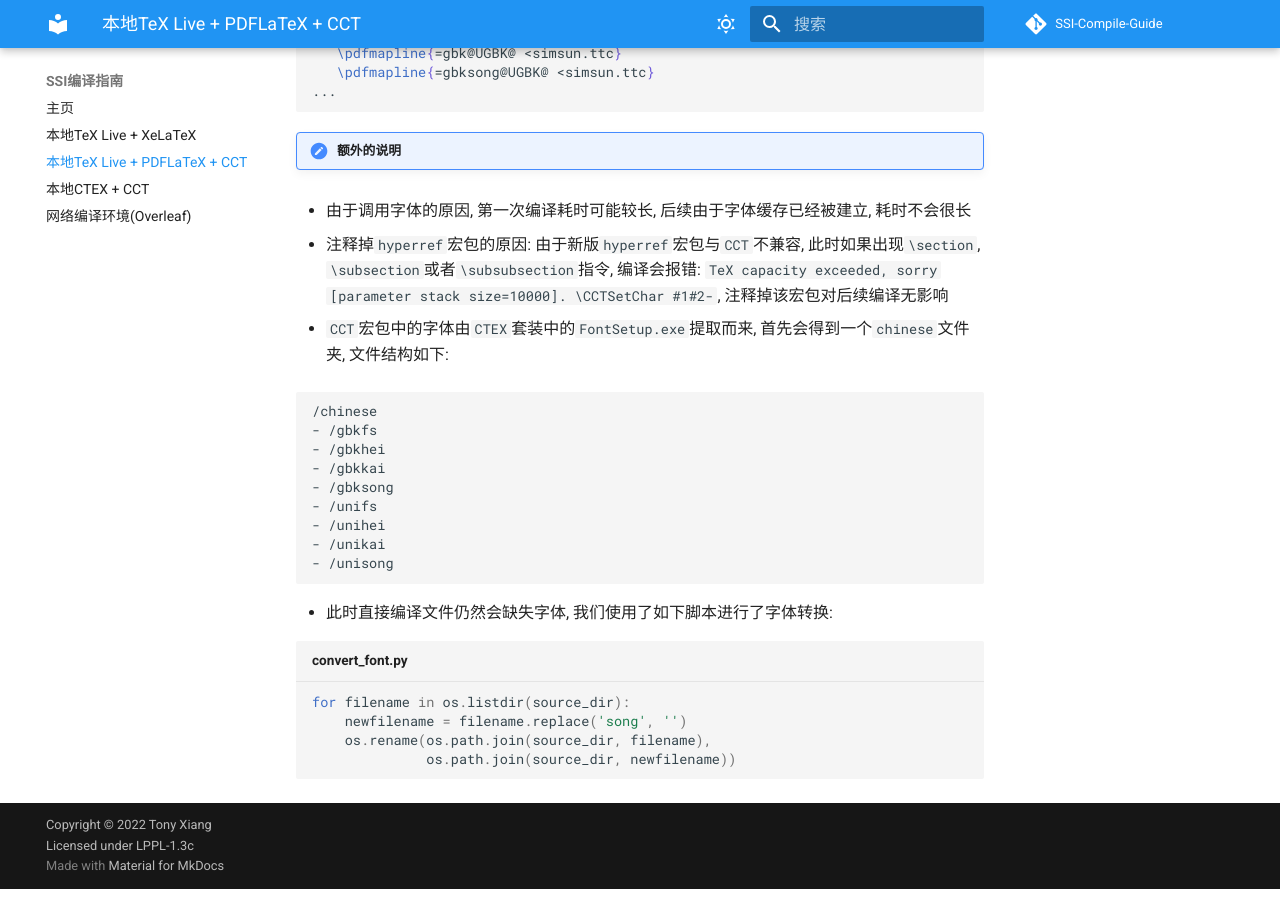
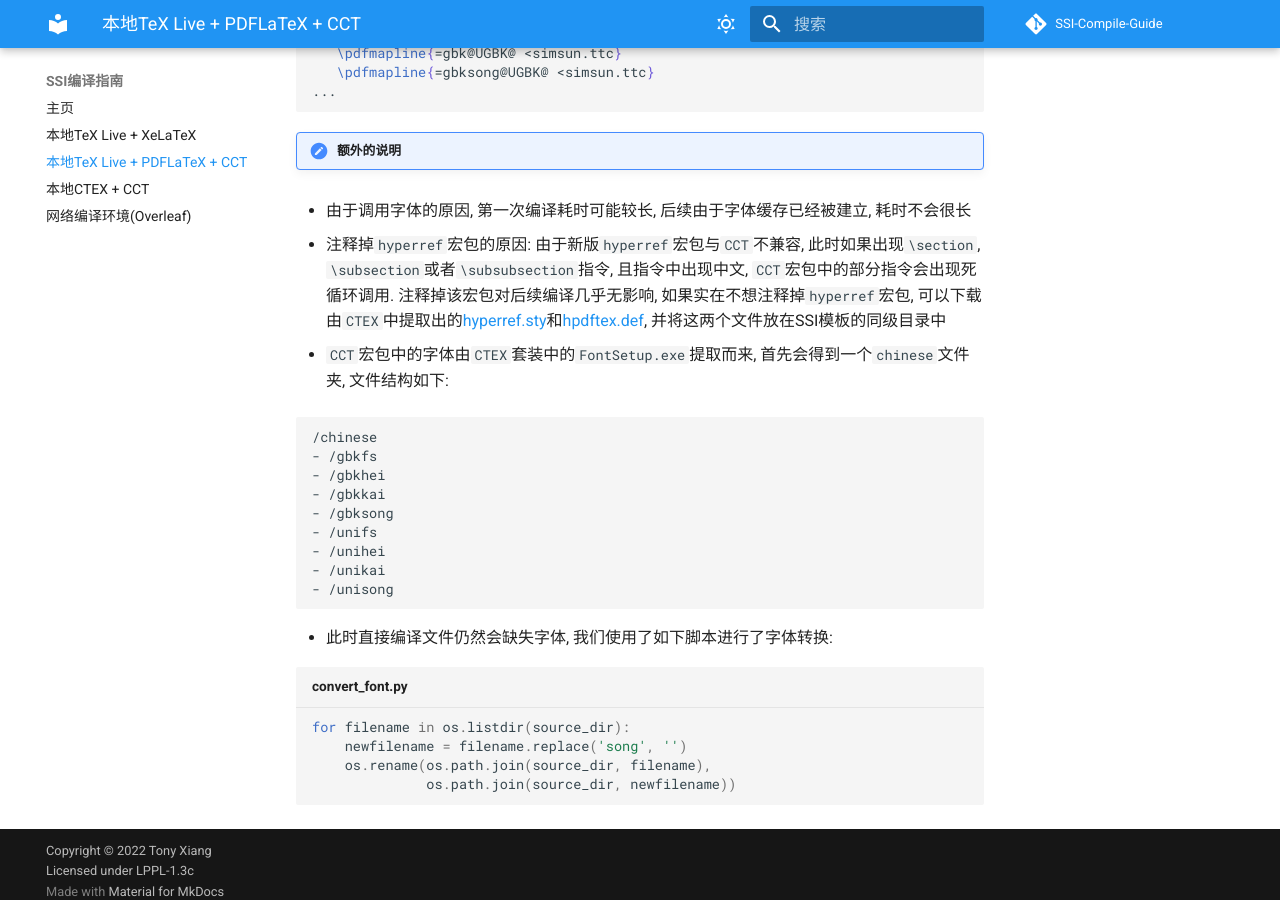
Before and after one commit to T0nyX1ang/CCT-LaTeX-Compile-Guide, an MkDocs documentation site: the page built from docs/tl_pdflatex.md, in a window 1280 px wide and 900 px high, scrolled down 1899 px. Built offline with MkDocs 1.6.1 and Material for MkDocs 9.7.7, drawn with Linux system fonts in a browser that asks for light colours; comment, search, counter and statistics services are not loaded; some of the changed text lies outside the part shown.

Commit message:
Update docs and optimize methods

```diff
--- a/docs/tl_pdflatex.md
+++ b/docs/tl_pdflatex.md
@@ -82,7 +82,7 @@
 
 - 由于调用字体的原因, 第一次编译耗时可能较长, 后续由于字体缓存已经被建立, 耗时不会很长
 
-- 注释掉`hyperref`宏包的原因: 由于新版`hyperref`宏包与`CCT`不兼容, 此时如果出现`\section`, `\subsection`或者`\subsubsection`指令, 编译会报错: `TeX capacity exceeded, sorry [parameter stack size=10000]. \CCTSetChar #1#2-`, 注释掉该宏包对后续编译无影响
+- 注释掉`hyperref`宏包的原因: 由于新版`hyperref`宏包与`CCT`不兼容, 此时如果出现`\section`, `\subsection`或者`\subsubsection`指令, 且指令中出现中文, `CCT`宏包中的部分指令会出现死循环调用. 注释掉该宏包对后续编译几乎无影响, 如果实在不想注释掉`hyperref`宏包, 可以下载由`CTEX`中提取出的[hyperref.sty](./static/hyperref.sty)和[hpdftex.def](./static/hpdftex.def), 并将这两个文件放在SSI模板的同级目录中
 
 - `CCT`宏包中的字体由`CTEX`套装中的`FontSetup.exe`提取而来, 首先会得到一个`chinese`文件夹, 文件结构如下:
 
```
Also changed, not shown: other parts of docs/tl_pdflatex.md (+1 -1 lines), docs/tl_xelatex.md (+1 -1 lines).
